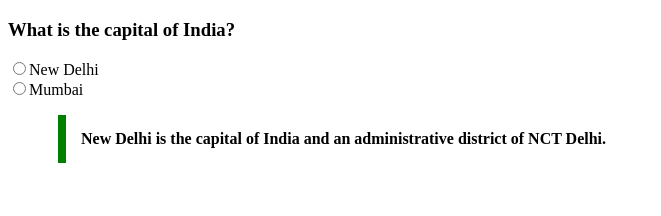
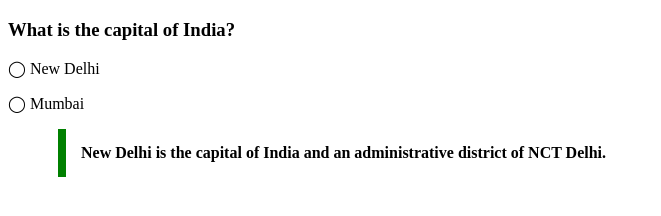
Before and after one commit to acciojob/trivia-Aniket-garad1, a website: page main.html in a window 1280 px wide. Shown: the whole page, without its empty margins (0-661 px from the left). Drawn offline with Linux system fonts and the light colour scheme.

Commit message:
created a submission

```diff
--- a/main.html
+++ b/main.html
@@ -9,8 +9,10 @@
 <body>
 	<!-- the entire body must be written by student -->
 	<h3>What is the capital of India?</h3>
-	 <input type="radio" name="val">New Delhi<br>
-	<input type="radio" name="val">Mumbai
+	<!-- <input type="radio" name="val"> New Delhi<br>
+	<input type="radio" name="val">Mumbai-->
+	<p>&#9711 New Delhi</p>
+	<p>&#9711 Mumbai</p>
 
 	<blockquote cite="https://en.wikipedia.org/wiki/New_Delhi ">
 		<p >New Delhi is the capital of India and an administrative district of NCT Delhi.
```
